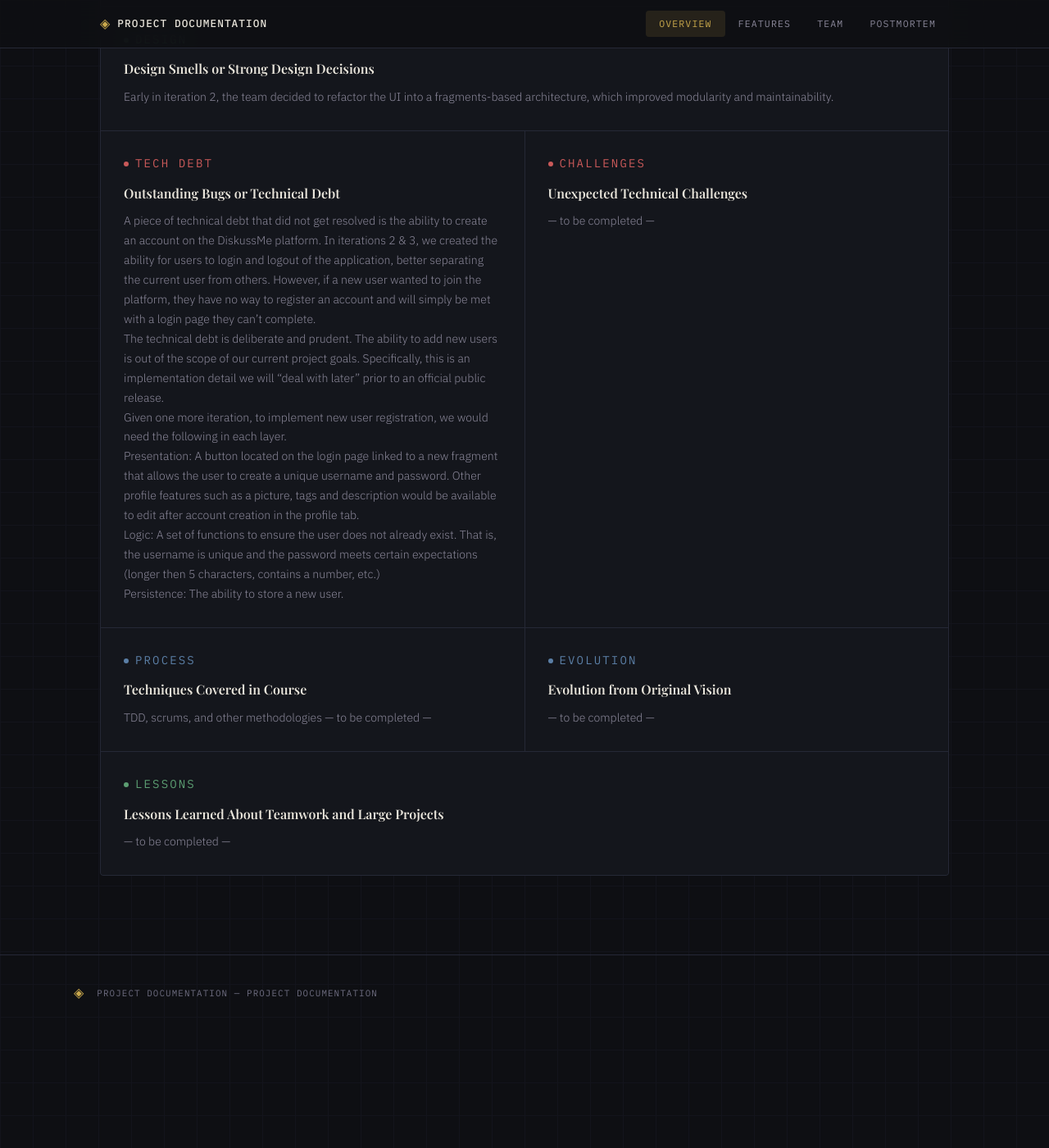
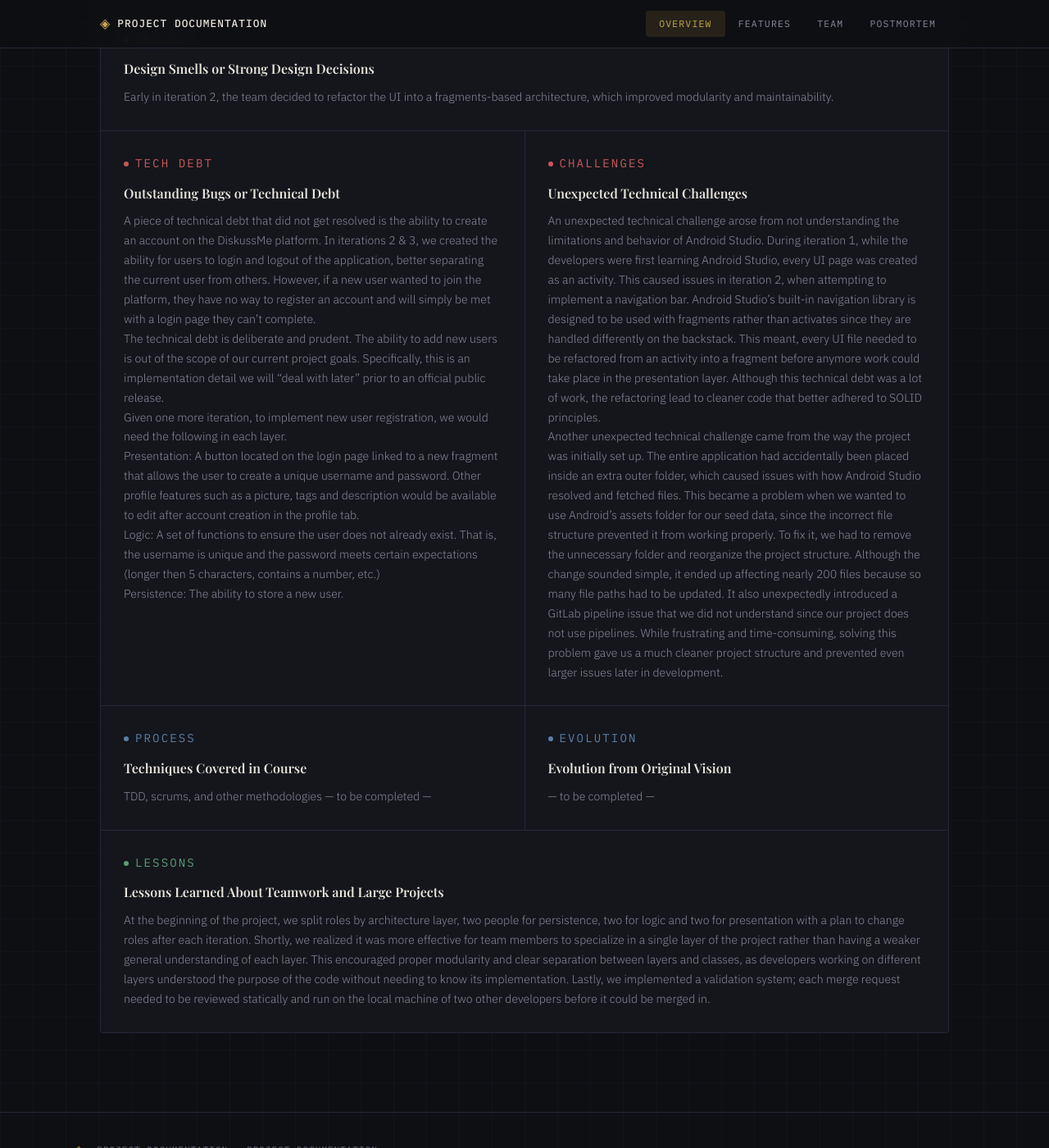
Before and after one commit to AlonSlonimsky/DISKussMe, a Jekyll site: the page built from index.html, in a window 1280 px wide and 1400 px high, scrolled down 6098 px. Shown: the whole window at 82% size. Built offline with Jekyll 4.4.1, drawn with Linux system fonts in a browser that asks for light colours; before the commit the page ends 7354 px from its top, so only the background shows below that.

Commit message:
tech challenges and lessons learned

```diff
--- a/index.html
+++ b/index.html
@@ -459,7 +459,13 @@ Persistence: The ability to store a new user. </p>
       <div class="pm-item">
         <p class="pm-item-label bad">Challenges</p>
         <h3>Unexpected Technical Challenges</h3>
-        <p>— to be completed —</p>
+        <p>An unexpected technical challenge arose from not understanding the limitations and behavior of Android Studio. During iteration 1, while the developers were first learning Android Studio, every UI page was created as an activity. This caused issues in iteration 2, when attempting to implement a navigation bar. Android Studio’s built-in navigation library is designed to be used with fragments rather than activates since they are handled differently on the backstack. This meant, every UI file needed to be refactored from an activity into a fragment before anymore work could take place in the presentation layer. Although this technical debt was a lot of work, the refactoring lead to cleaner code that better adhered to SOLID principles.
+
+
+<br>
+Another unexpected technical challenge came from the way the project was initially set up. The entire application had accidentally been placed inside an extra outer folder, which caused issues with how Android Studio resolved and fetched files. This became a problem when we wanted to use Android’s assets folder for our seed data, since the incorrect file structure prevented it from working properly. To fix it, we had to remove the unnecessary folder and reorganize the project structure. Although the change sounded simple, it ended up affecting nearly 200 files because so many file paths had to be updated. It also unexpectedly introduced a GitLab pipeline issue that we did not understand since our project does not use pipelines. While frustrating and time-consuming, solving this problem gave us a much cleaner project structure and prevented even larger issues later in development.
+
+</p>
       </div>
 
       <!-- TDD / Scrums -->
@@ -480,7 +486,7 @@ Persistence: The ability to store a new user. </p>
       <div class="pm-item full-width">
         <p class="pm-item-label good">Lessons</p>
         <h3>Lessons Learned About Teamwork and Large Projects</h3>
-        <p>— to be completed —</p>
+        <p>At the beginning of the project, we split roles by architecture layer, two people for persistence, two for logic and two for presentation with a plan to change roles after each iteration. Shortly, we realized it was more effective for team members to specialize in a single layer of the project rather than having a weaker general understanding of each layer. This encouraged proper modularity and clear separation between layers and classes, as developers working on different layers understood the purpose of the code without needing to know its implementation. Lastly, we implemented a validation system; each merge request needed to be reviewed statically and run on the local machine of two other developers before it could be merged in. </p>
       </div>
 
     </div><!-- end postmortem-grid -->
```
